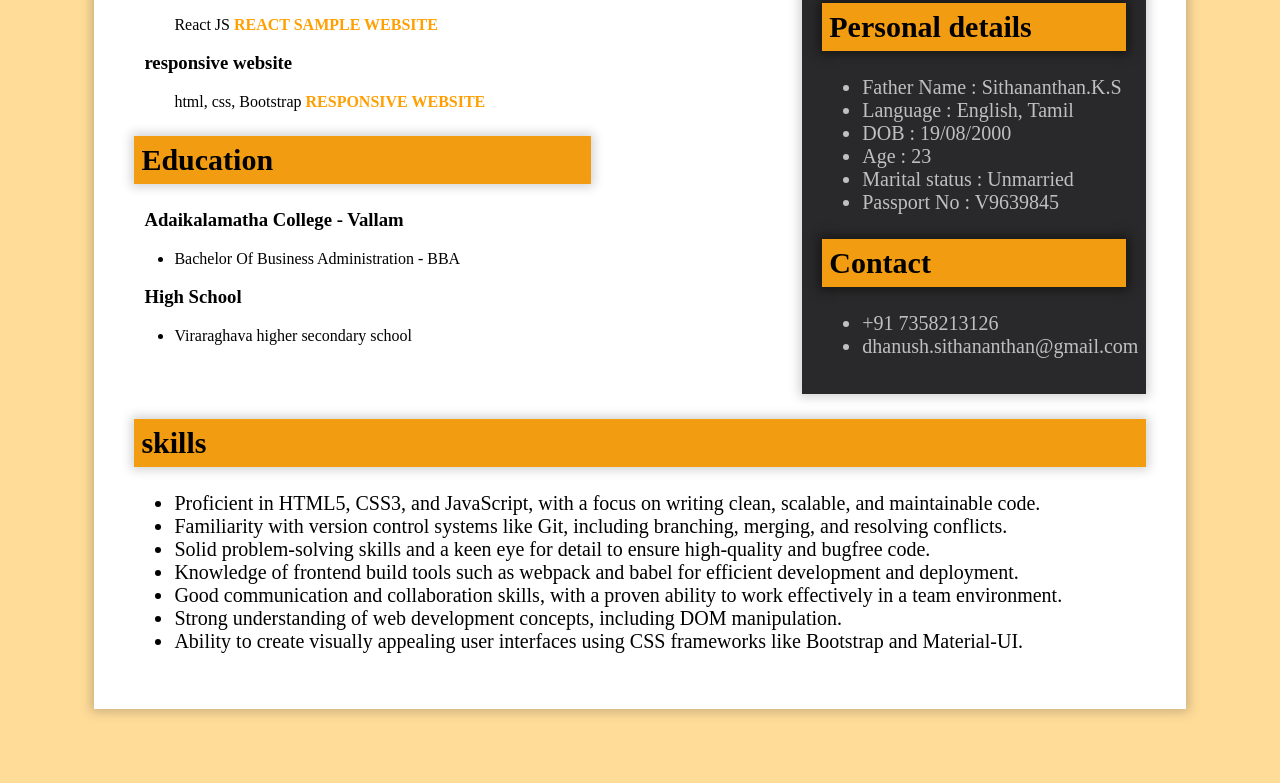
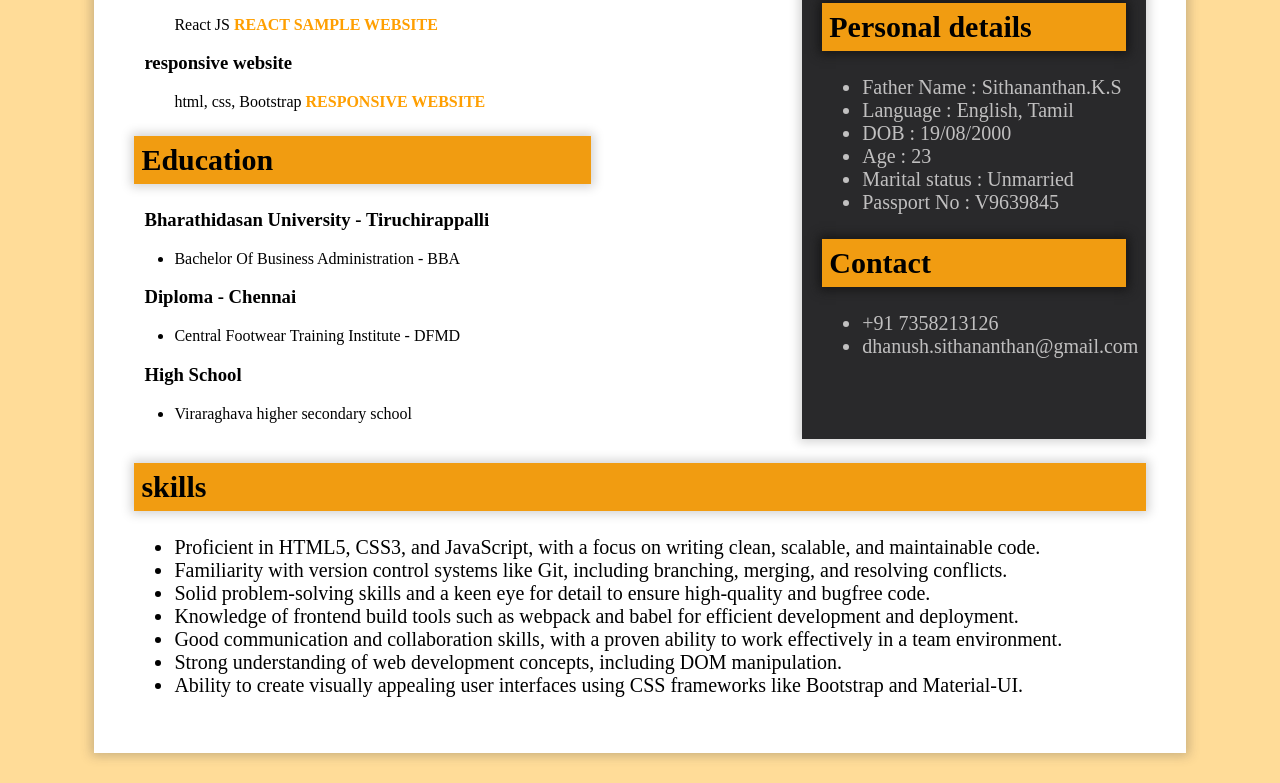
Before and after one commit to DhanushSith/Resume2023, a plain HTML site: page index.html in a window 1280 px wide. Shown: the part 1076-1859 px from the top of the page. Before the commit the page ends 1815 px from the top, so only its background shows below. Drawn offline with Linux system fonts and the light colour scheme.

Commit message:
Update index.html

```diff
--- a/index.html
+++ b/index.html
@@ -58,9 +58,13 @@
 			<div>
 				<h1 class="subTitleone">Education</h1>
 
-				<h3>Adaikalamatha College - Vallam</h3>
+				<h3>Bharathidasan University - Tiruchirappalli</h3>
 				<ul>
 					<li>Bachelor Of Business Administration - BBA</li>
+				</ul>
+				<h3>Diploma - Chennai</h3>
+				<ul>
+					<li>Central Footwear Training Institute - DFMD</li>
 				</ul>
 				<h3>High School</h3>
 				<ul>
```
